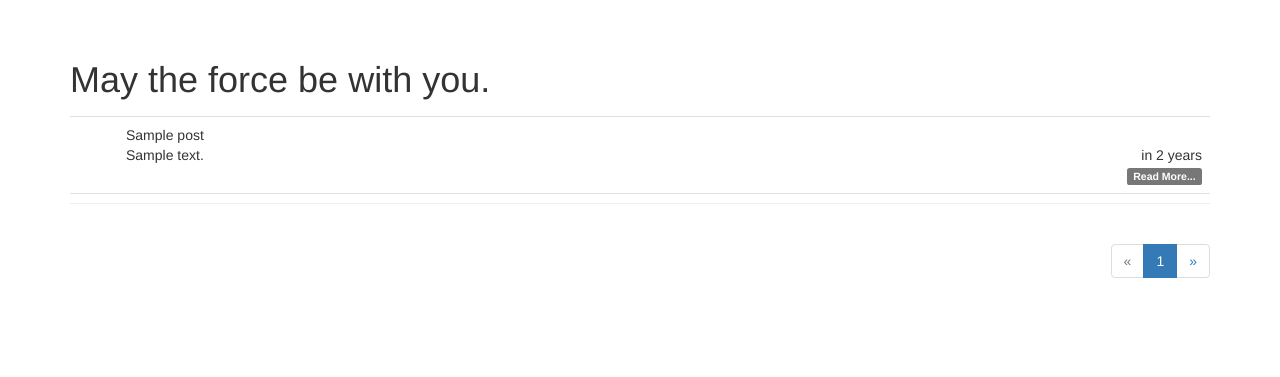
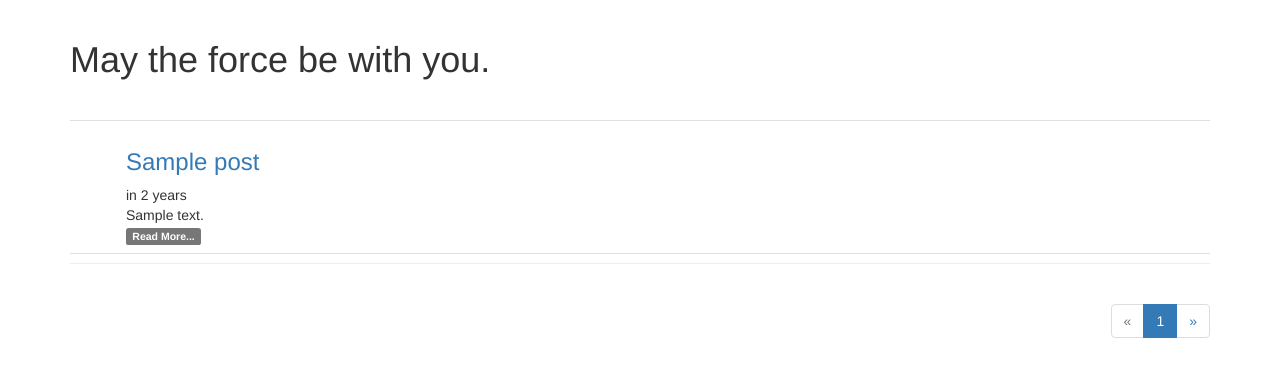
Before and after one commit to WeJie/flask-practice, a Flask app: page / in a window 1280 px wide. Shown: the part 52-429 px from the top of the page. Run offline with Flask 2, Linux system fonts and the light colour scheme; tables that the repository leaves empty hold one stand-in row (values such as "Sample post"); some libraries are stand-ins or nearby versions.

Commit message:
Adjust View

```diff
--- a/app/static/styles.css
+++ b/app/static/styles.css
@@ -25,8 +25,10 @@ ul.posts li.post {
 ul.posts li.post:hover {
     background-color: #f0f0f0;
 }
+h3.post-title{
+    color: #1e70bf;
+}
 div.post-date {
-    float: right;
 }
 div.post-author {
     font-weight: bold;
@@ -39,7 +41,6 @@ div.post-content {
     min-height: 48px;
 }
 div.post-footer {
-    text-align: right;
 }
 ul.comments {
     list-style-type: none;
--- a/app/templates/_posts.html
+++ b/app/templates/_posts.html
@@ -2,7 +2,11 @@
     {% for post in posts %}
     <li class="post">
         <div class="post-content">
-            <div class="post-title"> {{ post.title }} </div>
+            <h3 class="post-title">
+                <a href="{{ url_for('.post', id=post.id) }}">
+                    {{ post.title }}
+                </a>
+            </h3>
             <div class="post-date"> {{ moment(post.timestamp).fromNow() }} </div>
             <div class="post-body">
                 {% if post.body_html %}
--- a/app/templates/base.html
+++ b/app/templates/base.html
@@ -45,7 +45,10 @@
     </div>
     {% endfor %}
 
-    {% block page_content %}{% endblock %}
+    <h1> May the force be with you. </h1>
+    {% block page_content %}
+    {% endblock %}
+
 </div>
 {% endblock %}
 
--- a/app/templates/index.html
+++ b/app/templates/index.html
@@ -5,9 +5,6 @@
 
 {% block page_content %}
 <div class="page-header">
-    <h1>
-        May the force be with you.
-    </h1>
     {% include '_posts.html' %}
 </div>
 
```
